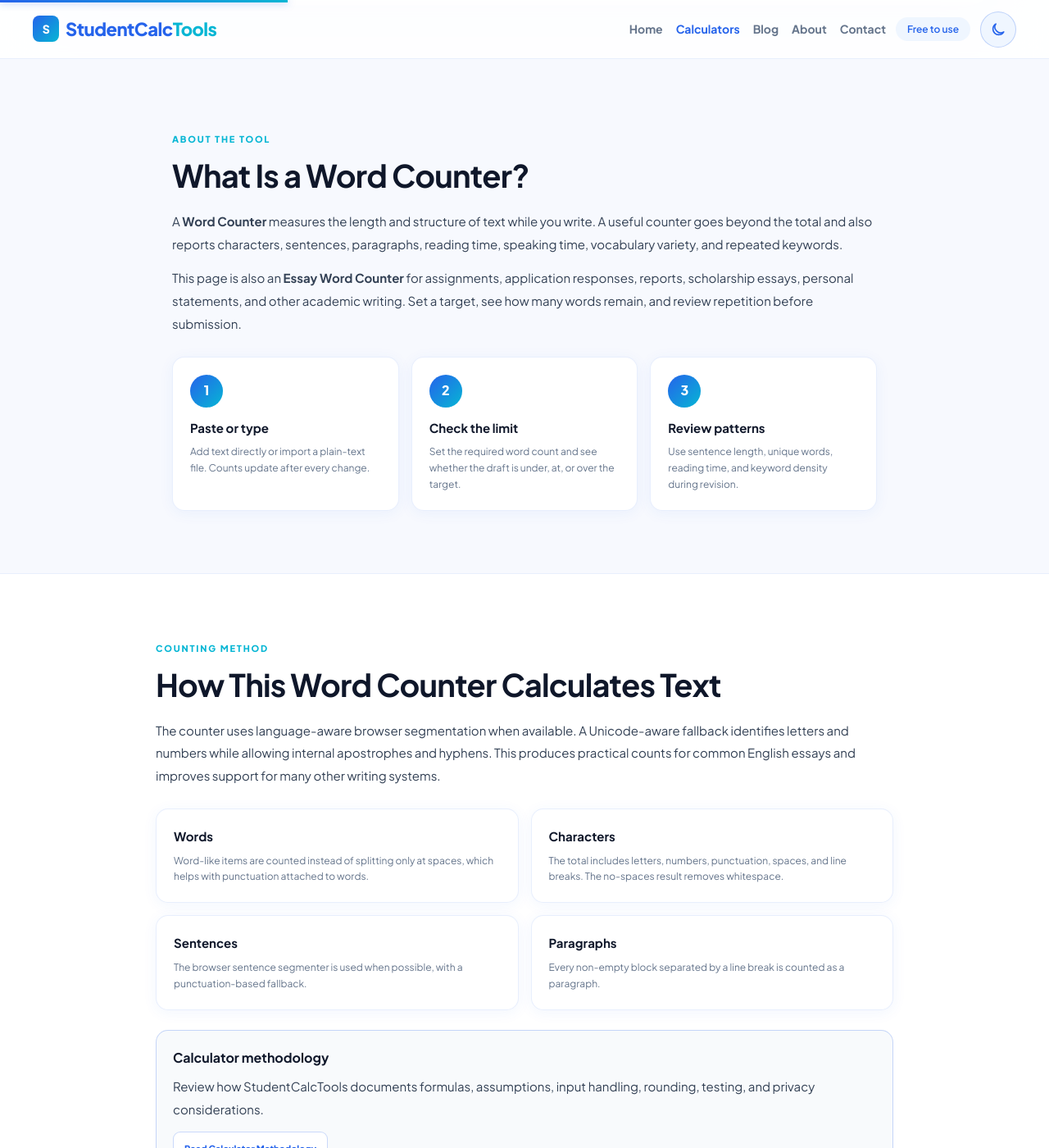
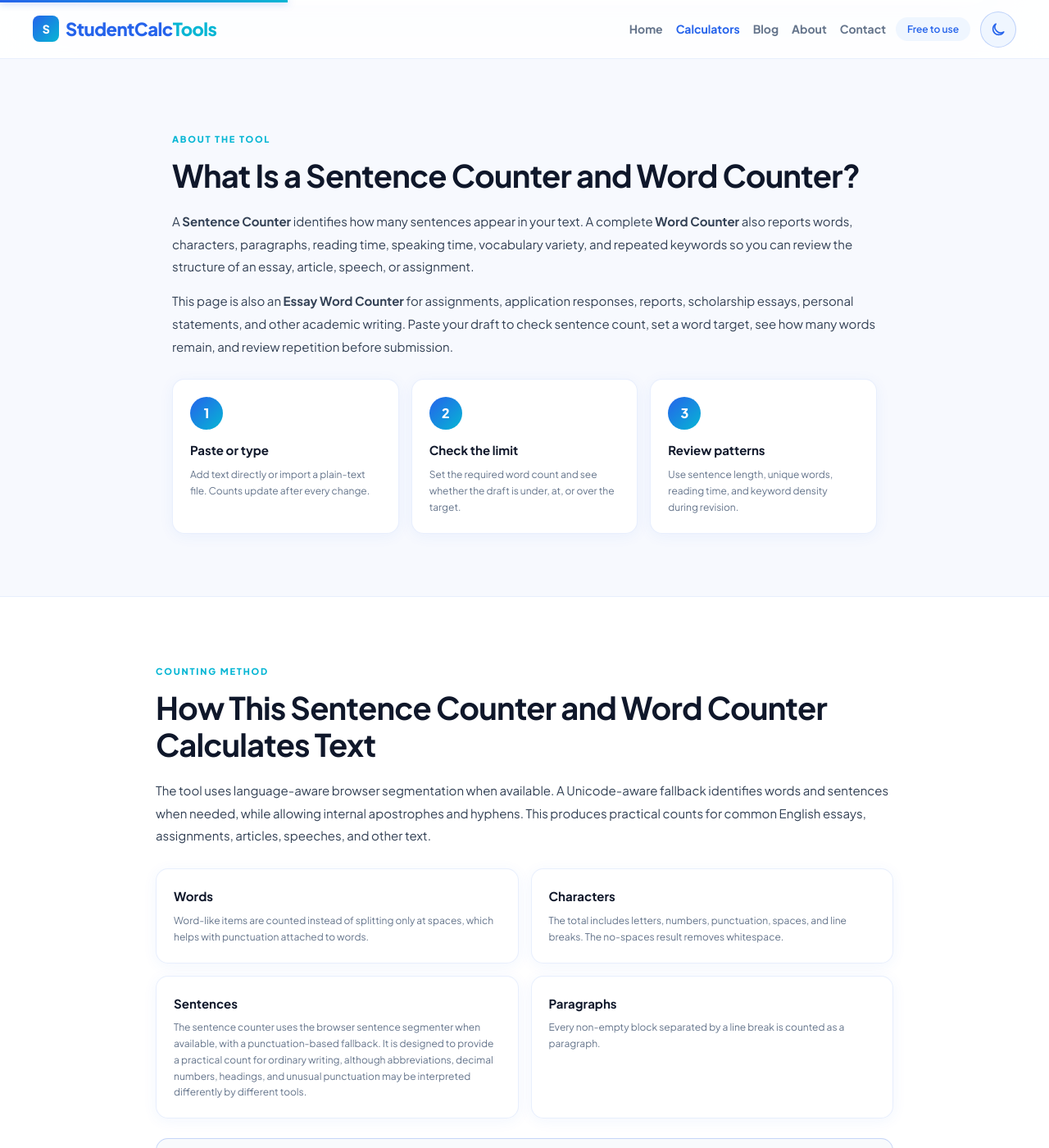
Before and after one commit to zaidmeo09-dhangal/studentcalctools, a Jekyll site: the page built from essay-word-counter/index.html, in a window 1280 px wide and 1400 px high, scrolled down 2066 px. Shown: the whole window at 82% size. Built offline with Jekyll 4.4.1, drawn with Linux system fonts in a browser that asks for light colours; some of the changed text lies outside the part shown.

Commit message:
Update index.html

```diff
--- a/essay-word-counter/index.html
+++ b/essay-word-counter/index.html
@@ -11,11 +11,11 @@
     <link rel="icon" href="/favicon-16x16.png" sizes="16x16" type="image/png">
     <link rel="manifest" href="/site.webmanifest">
 
-    <title>Word Counter | Free Essay Word &amp; Character Counter</title>
+    <title>Sentence Counter &amp; Word Counter | Free Essay Text Counter</title>
 
     <meta
         name="description"
-        content="Use this free Word Counter and Essay Word Counter to check words, characters, sentences, paragraphs, reading time, speaking time, and keywords.">
+        content="Use this free Sentence Counter and Word Counter to count sentences, words, characters, paragraphs, reading time, speaking time, and keywords in essays and other text.">
 
     <link
         rel="canonical"
@@ -33,14 +33,14 @@
     <meta property="og:type" content="website">
     <meta property="og:site_name" content="StudentCalcTools">
     <meta property="og:url" content="https://studentcalctools.com/essay-word-counter/">
-    <meta property="og:title" content="Word Counter | Free Essay Word &amp; Character Counter">
-    <meta property="og:description" content="Use this free Word Counter and Essay Word Counter to check words, characters, sentences, paragraphs, reading time, speaking time, and keywords.">
+    <meta property="og:title" content="Sentence Counter &amp; Word Counter | Free Essay Text Counter">
+    <meta property="og:description" content="Use this free Sentence Counter and Word Counter to count sentences, words, characters, paragraphs, reading time, speaking time, and keywords in essays and other text.">
     <meta property="og:image" content="https://studentcalctools.com/assets/images/og-image.webp">
     <meta property="og:image:alt" content="StudentCalcTools Word Counter and Essay Word Counter">
 
     <meta name="twitter:card" content="summary_large_image">
-    <meta name="twitter:title" content="Word Counter | Free Essay Word &amp; Character Counter">
-    <meta name="twitter:description" content="Use this free Word Counter and Essay Word Counter to check words, characters, sentences, paragraphs, reading time, speaking time, and keywords.">
+    <meta name="twitter:title" content="Sentence Counter &amp; Word Counter | Free Essay Text Counter">
+    <meta name="twitter:description" content="Use this free Sentence Counter and Word Counter to count sentences, words, characters, paragraphs, reading time, speaking time, and keywords in essays and other text.">
     <meta name="twitter:image" content="https://studentcalctools.com/assets/images/og-image.webp">
     <meta name="twitter:image:alt" content="StudentCalcTools Word Counter and Essay Word Counter">
 
@@ -91,7 +91,7 @@
       "@id": "https://studentcalctools.com/essay-word-counter/#webpage",
       "url": "https://studentcalctools.com/essay-word-counter/",
       "name": "Word Counter | Free Essay Word & Character Counter",
-      "description": "Use this free Word Counter and Essay Word Counter to check words, characters, sentences, paragraphs, reading time, speaking time, and keywords.",
+      "description": "Use this free Sentence Counter and Word Counter to count sentences, words, characters, paragraphs, reading time, speaking time, and keywords in essays and other text.",
       "isPartOf": {
         "@id": "https://studentcalctools.com/#website"
       },
@@ -110,14 +110,15 @@
     {
       "@type": "WebApplication",
       "@id": "https://studentcalctools.com/essay-word-counter/#app",
-      "name": "Word Counter",
+      "name": "Sentence Counter and Word Counter",
       "alternateName": [
+        "Sentence Counter",
         "Essay Word Counter",
         "Online Word Counter",
         "Word and Character Counter"
       ],
       "url": "https://studentcalctools.com/essay-word-counter/",
-      "description": "Use this free Word Counter and Essay Word Counter to check words, characters, sentences, paragraphs, reading time, speaking time, and keywords.",
+      "description": "Use this free Sentence Counter and Word Counter to count sentences, words, characters, paragraphs, reading time, speaking time, and keywords in essays and other text.",
       "applicationCategory": "EducationalApplication",
       "operatingSystem": "Any",
       "browserRequirements": "Requires JavaScript",
@@ -167,26 +168,26 @@
       "mainEntity": [
         {
           "@type": "Question",
-          "name": "What is a Word Counter?",
+          "name": "What is a Sentence Counter and Word Counter?",
           "acceptedAnswer": {
             "@type": "Answer",
-            "text": "A Word Counter calculates the number of words in text. This tool also reports characters, sentences, paragraphs, unique words, reading time, speaking time, and repeated keywords."
+            "text": "A Sentence Counter calculates how many sentences appear in text. This tool also reports words, characters, paragraphs, unique words, reading time, speaking time, and repeated keywords."
           }
         },
         {
           "@type": "Question",
-          "name": "Can I use this as an Essay Word Counter?",
+          "name": "Can I use this as a Sentence Counter for an essay?",
           "acceptedAnswer": {
             "@type": "Answer",
-            "text": "Yes. It is designed for essays, assignments, personal statements, reports, discussion posts, application responses, and other writing with a required word limit."
+            "text": "Yes. Paste an essay, assignment, personal statement, report, discussion post, application response, or other draft to count sentences and review its overall structure. You can also set a word target and check characters, paragraphs, reading time, and speaking time."
           }
         },
         {
           "@type": "Question",
-          "name": "How does the Word Counter count words?",
+          "name": "How does the Sentence Counter and Word Counter work?",
           "acceptedAnswer": {
             "@type": "Answer",
-            "text": "It uses language-aware browser segmentation when available and a Unicode-aware fallback. Apostrophes and hyphens inside a word are generally kept with that word."
+            "text": "It uses language-aware browser segmentation when available and a Unicode-aware fallback when needed. Apostrophes and hyphens inside a word are generally kept with that word, while sentence boundaries are identified from browser language rules or punctuation."
           }
         },
         {
@@ -199,10 +200,10 @@
         },
         {
           "@type": "Question",
-          "name": "How are sentences and paragraphs counted?",
+          "name": "How does the sentence counter count sentences and paragraphs?",
           "acceptedAnswer": {
             "@type": "Answer",
-            "text": "Sentence counting uses the browser sentence segmenter when available. A paragraph is counted as a non-empty block separated by a line break."
+            "text": "The sentence counter uses the browser sentence segmenter when available, with a punctuation-based fallback. A paragraph is counted as a non-empty block separated by a line break. Abbreviations, decimal numbers, quoted text, and headings can cause different tools to produce slightly different totals."
           }
         },
         {
@@ -223,10 +224,10 @@
         },
         {
           "@type": "Question",
-          "name": "Why does the count differ from Word or Google Docs?",
+          "name": "Why can my sentence count differ from Word or Google Docs?",
           "acceptedAnswer": {
             "@type": "Answer",
-            "text": "Tools can treat punctuation, hyphenated terms, headers, footers, footnotes, tables, and selected text differently. Use the required submission platform for the final official count."
+            "text": "Different tools can treat abbreviations, decimal numbers, quotation marks, hyphenated terms, headings, footnotes, tables, and selected text differently. Use the platform named in your assignment instructions for the final official count."
           }
         },
         {
@@ -1195,26 +1196,26 @@
                     <span>/</span>
                     <a href="/calculators/">Calculators</a>
                     <span>/</span>
-                    <span>Essay Word Counter</span>
+                    <span>Sentence Counter and Word Counter</span>
                 </nav>
 
                 <span class="kicker">
-                    Live writing analysis
+                    Live sentence and writing analysis
                 </span>
 
                 <h1>
                     Free
                     <span class="grad">
-                        Word Counter
+                        Sentence Counter
                     </span>
                 </h1>
 
                 <p>
-                    Use this Word Counter and Essay Word Counter to measure words, characters, sentences, paragraphs, reading time, speaking time, unique vocabulary, and repeated keywords while you write.
+                    Use this Sentence Counter and Word Counter to instantly count sentences, words, characters, paragraphs, reading time, speaking time, unique vocabulary, and repeated keywords while you write.
                 </p>
 
                 <div class="pills">
-                    <span class="pill">Live counts</span>
+                    <span class="pill">Live sentence count</span>
                     <span class="pill">Target tracker</span>
                     <span class="pill">Keyword density</span>
                     <span class="pill">Browser-based counting</span>
@@ -1229,11 +1230,11 @@
                 <div class="tool-head">
                     <div>
                         <h2>
-                            Word Counter and Essay Word Counter
+                            Sentence Counter and Word Counter
                         </h2>
 
                         <p>
-                            Type, paste, or import plain text. Every statistic updates automatically without sending your essay text in the page analytics event.
+                            Type, paste, or import plain text. The sentence count, word count, and every other statistic update automatically while your text stays in your browser.
                         </p>
                     </div>
 
@@ -1553,15 +1554,15 @@
             </span>
 
             <h2>
-                What Is a Word Counter?
+                What Is a Sentence Counter and Word Counter?
             </h2>
 
             <p>
-                A <strong>Word Counter</strong> measures the length and structure of text while you write. A useful counter goes beyond the total and also reports characters, sentences, paragraphs, reading time, speaking time, vocabulary variety, and repeated keywords.
+                A <strong>Sentence Counter</strong> identifies how many sentences appear in your text. A complete <strong>Word Counter</strong> also reports words, characters, paragraphs, reading time, speaking time, vocabulary variety, and repeated keywords so you can review the structure of an essay, article, speech, or assignment.
             </p>
 
             <p>
-                This page is also an <strong>Essay Word Counter</strong> for assignments, application responses, reports, scholarship essays, personal statements, and other academic writing. Set a target, see how many words remain, and review repetition before submission.
+                This page is also an <strong>Essay Word Counter</strong> for assignments, application responses, reports, scholarship essays, personal statements, and other academic writing. Paste your draft to check sentence count, set a word target, see how many words remain, and review repetition before submission.
             </p>
 
             <div class="steps">
@@ -1613,11 +1614,11 @@
                 </span>
 
                 <h2>
-                    How This Word Counter Calculates Text
+                    How This Sentence Counter and Word Counter Calculates Text
                 </h2>
 
                 <p>
-                    The counter uses language-aware browser segmentation when available. A Unicode-aware fallback identifies letters and numbers while allowing internal apostrophes and hyphens. This produces practical counts for common English essays and improves support for many other writing systems.
+                    The tool uses language-aware browser segmentation when available. A Unicode-aware fallback identifies words and sentences when needed, while allowing internal apostrophes and hyphens. This produces practical counts for common English essays, assignments, articles, speeches, and other text.
                 </p>
 
                 <div class="features">
@@ -1642,7 +1643,7 @@
                         <h3>Sentences</h3>
 
                         <p>
-                            The browser sentence segmenter is used when possible, with a punctuation-based fallback.
+                            The sentence counter uses the browser sentence segmenter when available, with a punctuation-based fallback. It is designed to provide a practical count for ordinary writing, although abbreviations, decimal numbers, headings, and unusual punctuation may be interpreted differently by different tools.
                         </p>
                     </article>
 
@@ -1683,7 +1684,7 @@
             </span>
 
             <h2>
-                How to Use the Essay Word Counter for an Assignment
+                How to Use the Sentence Counter and Essay Word Counter
             </h2>
 
             <p>
@@ -1949,7 +1950,7 @@
                 </span>
 
                 <h2>
-                    Word Counter FAQs
+                    Sentence Counter and Word Counter FAQs
                 </h2>
 
                 <div class="faq-item">
@@ -1960,7 +1961,7 @@
                         aria-expanded="false">
 
                         <span>
-                            What is a Word Counter?
+                            What is a Sentence Counter and Word Counter?
                         </span>
 
                         <span
@@ -1972,7 +1973,7 @@
 
                     <div class="faq-answer">
                         <div class="faq-answer-inner">
-                            A Word Counter calculates the number of words in text. This tool also reports characters, sentences, paragraphs, unique words, reading time, speaking time, and repeated keywords.
+                            A Sentence Counter calculates how many sentences appear in text. This tool also reports words, characters, paragraphs, unique words, reading time, speaking time, and repeated keywords.
                         </div>
                     </div>
 
@@ -1986,7 +1987,7 @@
                         aria-expanded="false">
 
                         <span>
-                            Can I use this as an Essay Word Counter?
+                            Can I use this as a Sentence Counter for an essay?
                         </span>
 
                         <span
@@ -1998,7 +1999,7 @@
 
                     <div class="faq-answer">
                         <div class="faq-answer-inner">
-                            Yes. It is designed for essays, assignments, personal statements, reports, discussion posts, application responses, and other writing with a required word limit.
+                            Yes. Paste an essay, assignment, personal statement, report, discussion post, application response, or other draft to count sentences and review its overall structure. You can also set a word target and check characters, paragraphs, reading time, and speaking time.
                         </div>
                     </div>
 
@@ -2012,7 +2013,7 @@
                         aria-expanded="false">
 
                         <span>
-                            How does the Word Counter count words?
+                            How does the Sentence Counter and Word Counter work?
                         </span>
 
                         <span
@@ -2024,7 +2025,7 @@
 
                     <div class="faq-answer">
                         <div class="faq-answer-inner">
-                            It uses language-aware browser segmentation when available and a Unicode-aware fallback. Apostrophes and hyphens inside a word are generally kept with that word.
+                            It uses language-aware browser segmentation when available and a Unicode-aware fallback when needed. Apostrophes and hyphens inside a word are generally kept with that word, while sentence boundaries are identified from browser language rules or punctuation.
                         </div>
                     </div>
 
@@ -2064,7 +2065,7 @@
                         aria-expanded="false">
 
                         <span>
-                            How are sentences and paragraphs counted?
+                            How does the sentence counter count sentences and paragraphs?
                         </span>
 
                         <span
@@ -2076,7 +2077,7 @@
 
                     <div class="faq-answer">
                         <div class="faq-answer-inner">
-                            Sentence counting uses the browser sentence segmenter when available. A paragraph is counted as a non-empty block separated by a line break.
+                            The sentence counter uses the browser sentence segmenter when available, with a punctuation-based fallback. A paragraph is counted as a non-empty block separated by a line break. Abbreviations, decimal numbers, quoted text, and headings can cause different tools to produce slightly different totals.
                         </div>
                     </div>
 
@@ -2142,7 +2143,7 @@
                         aria-expanded="false">
 
                         <span>
-                            Why does the count differ from Word or Google Docs?
+                            Why can my sentence count differ from Word or Google Docs?
                         </span>
 
                         <span
@@ -2154,7 +2155,7 @@
 
                     <div class="faq-answer">
                         <div class="faq-answer-inner">
-                            Tools can treat punctuation, hyphenated terms, headers, footers, footnotes, tables, and selected text differently. Use the required submission platform for the final official count.
+                            Different tools can treat abbreviations, decimal numbers, quotation marks, hyphenated terms, headings, footnotes, tables, and selected text differently. Use the platform named in your assignment instructions for the final official count.
                         </div>
                     </div>
 
@@ -2219,11 +2220,11 @@
             <div>
 
                 <h2>
-                    Check the Limit, Then Improve the Writing
+                    Count Sentences, Check the Limit, Then Improve the Writing
                 </h2>
 
                 <p>
-                    Use the count as a drafting signal. The final goal is a complete, relevant, clear response that follows the exact requirements of the assignment or submission platform.
+                    Use the sentence and word counts as drafting signals. The final goal is a complete, relevant, clear response that follows the exact requirements of your assignment, application, publication, or submission platform.
                 </p>
 
                 <a href="/calculators/">
```
